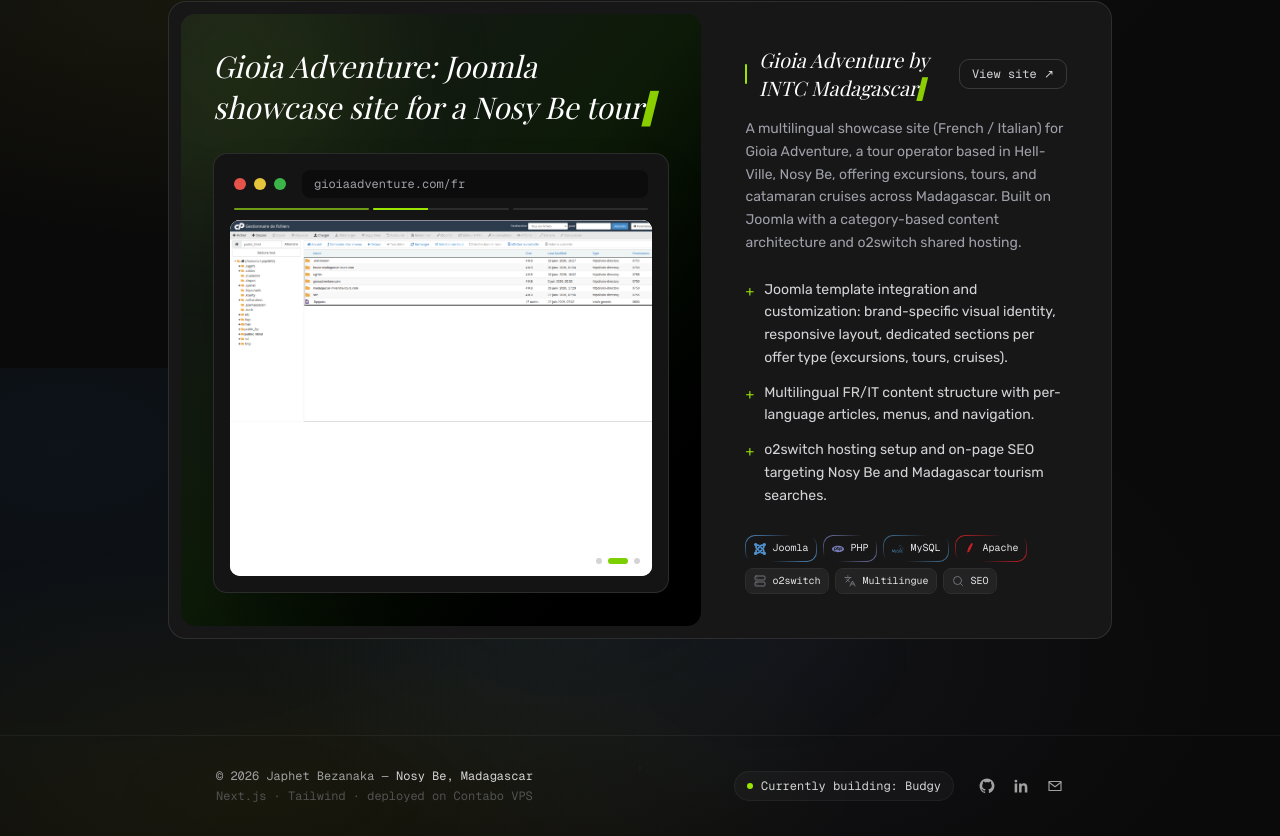
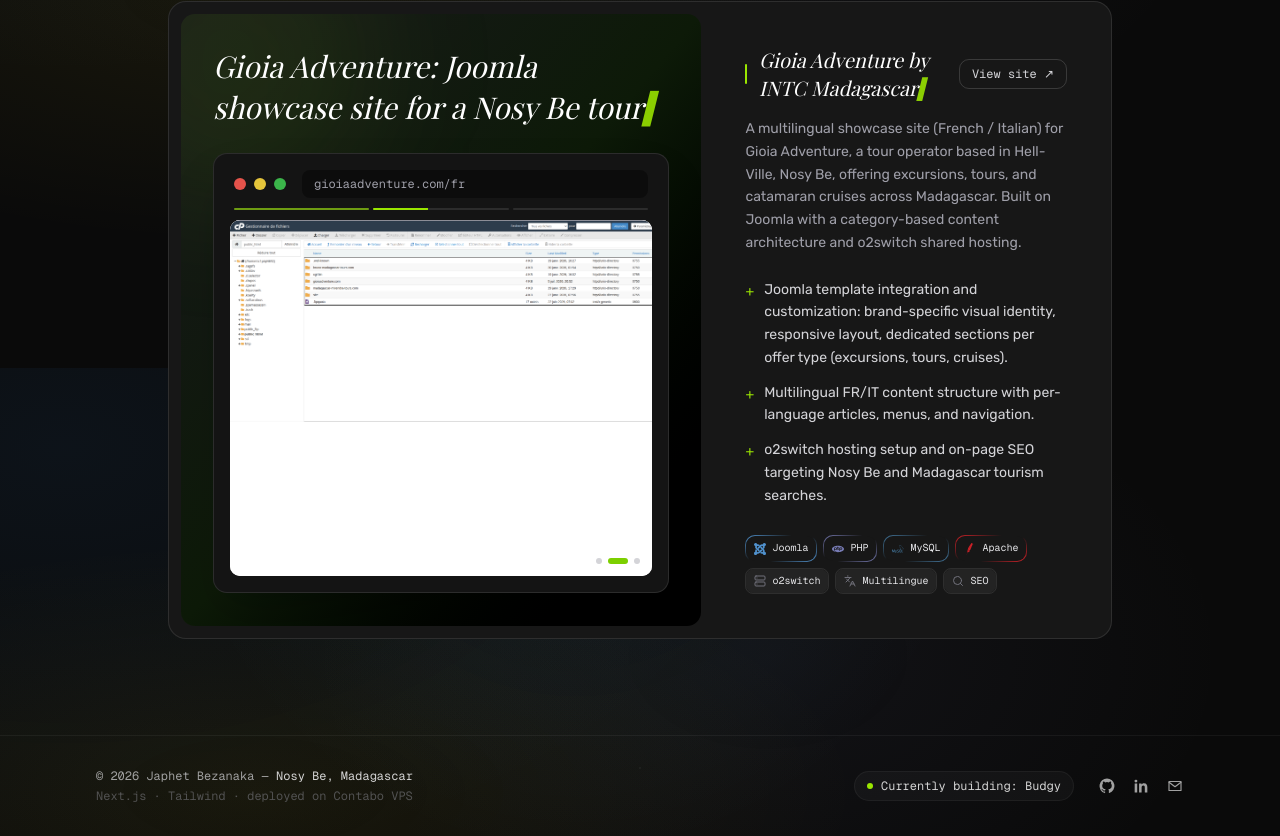
Before and after one commit to Gitjaphet/MYPORTFOLIO, a Next.js app: page /en/projects in a window 1280 px wide. Shown: the part 2832-3668 px from the top of the page. Built offline with nearby package versions, Linux system fonts and the light colour scheme; a web font is replaced by a local one.

Commit message:
padding au footer

```diff
--- a/src/components/layout/footer.tsx
+++ b/src/components/layout/footer.tsx
@@ -10,7 +10,7 @@ export async function Footer({ locale }: Props) {
 
   return (
     <footer className="border-t border-black/5 dark:border-white/5">
-      <div className="mx-auto flex w-full max-w-4xl flex-col gap-4 px-6 py-8 sm:flex-row sm:items-center sm:justify-between">
+      <div className="flex w-full flex-col gap-4 px-6 py-8 sm:flex-row sm:items-center sm:justify-between sm:px-16 lg:px-24">
         {/* Gauche : copyright + localisation */}
         <div className="flex flex-col gap-1 font-mono text-xs text-neutral-500 dark:text-neutral-400">
           <span>
```
